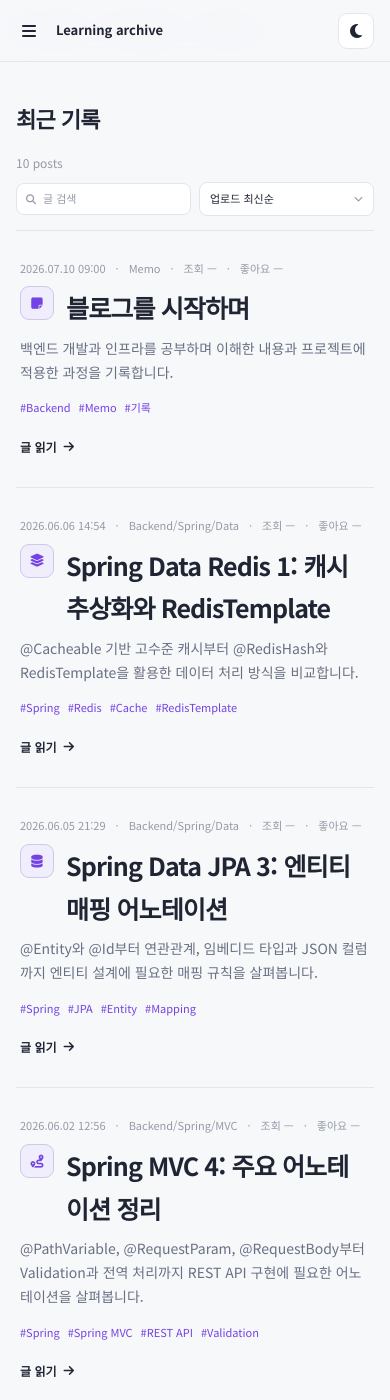
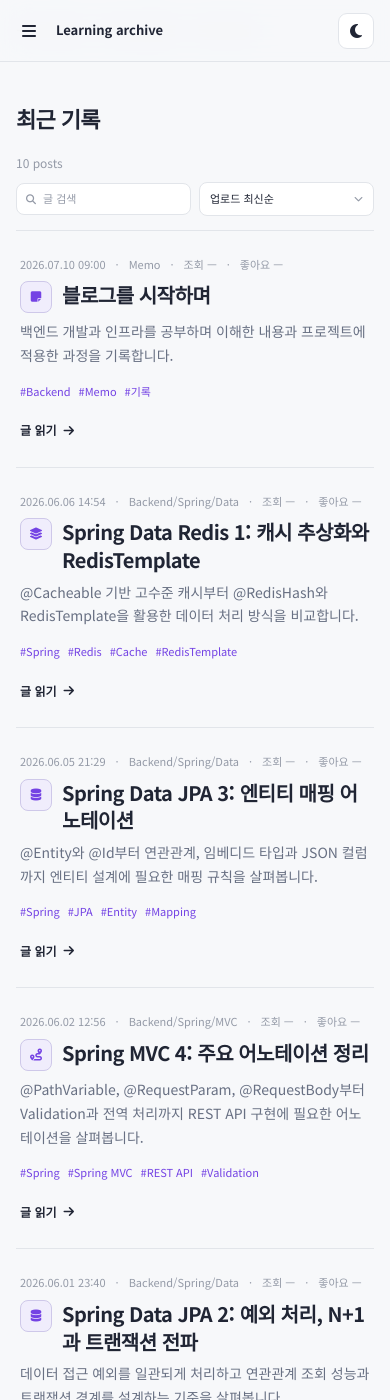
Before and after one commit to oxxultus/resume, a Jekyll site: the page built from blog/index.html, in a window 390 px wide and 1400 px high, scrolled down 372 px. Built offline with Jekyll 4.4.1, drawn with Linux system fonts in a browser that asks for light colours.

Commit message:
Tighten mobile blog post titles

```diff
--- a/_layouts/post.html
+++ b/_layouts/post.html
@@ -11,7 +11,7 @@
     <link rel="preconnect" href="https://fonts.gstatic.com" crossorigin>
     <link href="https://fonts.googleapis.com/css2?family=Noto+Sans+KR:wght@300;400;500;700;900&family=Outfit:wght@300;400;600;800&display=swap" rel="stylesheet">
     <link rel="stylesheet" href="https://cdnjs.cloudflare.com/ajax/libs/font-awesome/6.4.0/css/all.min.css">
-    <link rel="stylesheet" href="{{ '/blog.css?v=20260711-15' | relative_url }}">
+    <link rel="stylesheet" href="{{ '/blog.css?v=20260711-16' | relative_url }}">
 </head>
 <body>
     <aside class="blog-sidebar">
--- a/blog.css
+++ b/blog.css
@@ -170,7 +170,7 @@ button { font: inherit; }
     .blog-content, .article { width: min(100% - 32px, 800px); padding-top: 55px; }
     .blog-hero { padding-bottom: 58px; }.blog-hero.is-filtered { padding-bottom: 32px; }.blog-hero h1 { font-size: 40px; }
     .article-header h1 { font-size: 38px; }.article-body { min-width: 0; font-size: 15px; }.article-body .code-block-shell pre { font-size: 12px; line-height: 1.65; }
-    .post-title-row { align-items: flex-start; }.post-tech-icon { flex-basis: 34px; width: 34px; height: 34px; border-radius: 9px; font-size: 13px; }
+    .post-card { padding: 24px 4px; }.post-title-row { align-items: flex-start; gap: 10px; margin: 8px 0 7px; }.post-card h2 { font-size: 20px; line-height: 1.38; letter-spacing: -.025em; }.post-tech-icon { flex-basis: 32px; width: 32px; height: 32px; border-radius: 8px; font-size: 12px; }
     .article-title-row { gap: 12px; }.article-title-row .post-tech-icon { flex-basis: 38px; width: 38px; height: 38px; margin-top: 3px; font-size: 15px; }
     .post-section-heading { align-items: stretch; flex-direction: column; }.post-heading-tools { display: grid; grid-template-columns: minmax(0,1fr) minmax(0,1fr); width: 100%; }.post-count { grid-row: 1; grid-column: 1 / -1; }.search-control { grid-row: 2; grid-column: 1; min-width: 0; }.search-control input { width: 100%; min-width: 0; }.sort-control { grid-row: 2; grid-column: 2; min-width: 0; }.sort-control > span { display: none; }
     .sort-trigger { width: 100%; min-width: 0; }.sort-menu { right: 0; left: 0; width: 100%; }.article-navigation { grid-template-columns: 1fr; }.article-nav-next { text-align: left; }
--- a/blog/index.html
+++ b/blog/index.html
@@ -15,7 +15,7 @@ permalink: /blog/
     <link rel="preconnect" href="https://fonts.gstatic.com" crossorigin>
     <link href="https://fonts.googleapis.com/css2?family=Noto+Sans+KR:wght@300;400;500;700;900&family=Outfit:wght@300;400;600;800&display=swap" rel="stylesheet">
     <link rel="stylesheet" href="https://cdnjs.cloudflare.com/ajax/libs/font-awesome/6.4.0/css/all.min.css">
-    <link rel="stylesheet" href="{{ '/blog.css?v=20260711-15' | relative_url }}">
+    <link rel="stylesheet" href="{{ '/blog.css?v=20260711-16' | relative_url }}">
 </head>
 <body>
     <aside class="blog-sidebar">
```
